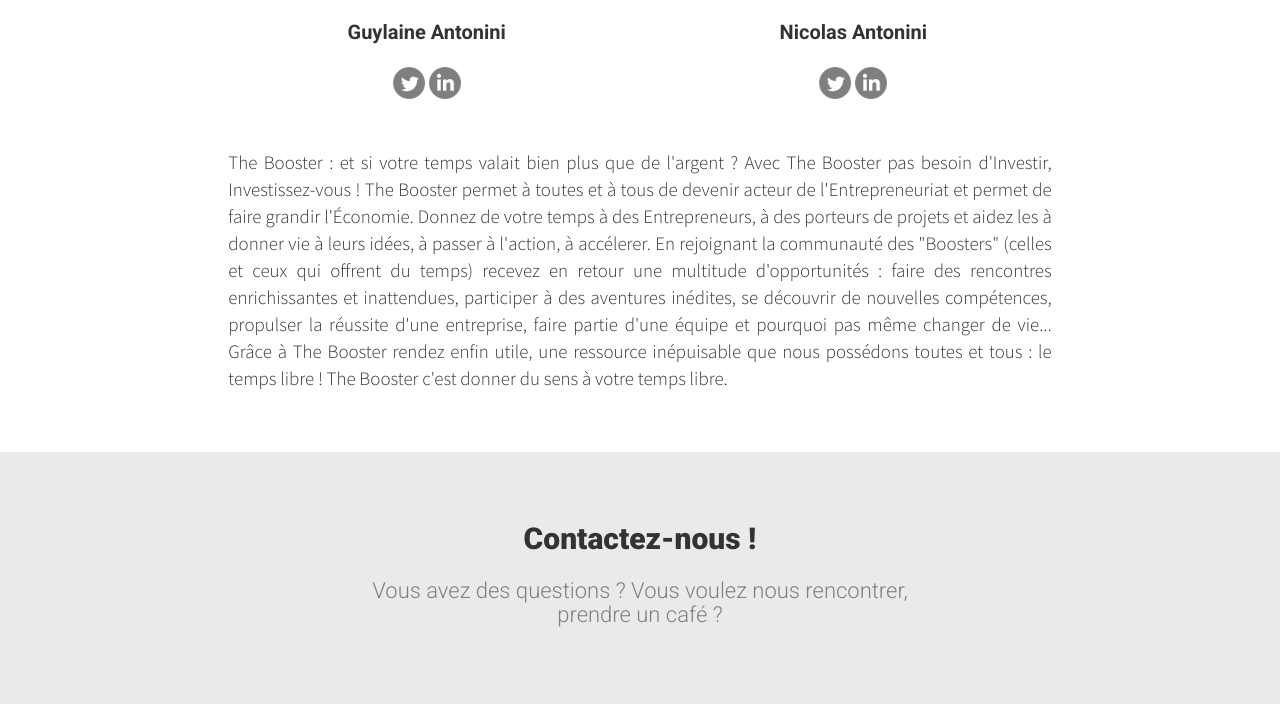
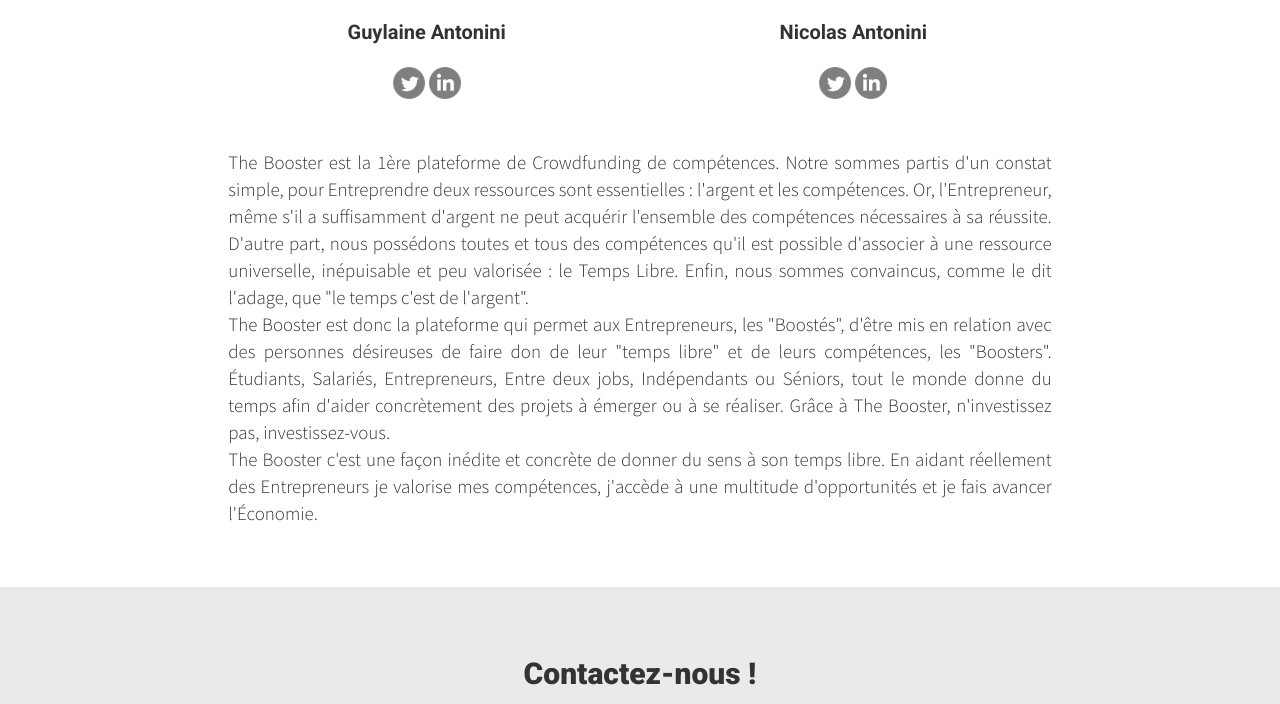
Before and after one commit to Fradou/lyon_0916_jedonne2heures, a Symfony app: the page made by app/Resources/views/front/quisommesnous.html.twig in a window 1280 px wide. Shown: the part 409-1113 px from the top of the page. Run offline with Twig, Linux system fonts and the light colour scheme; the template is opened without the code that fills it, so the values that code supplies are empty; form fields are guessed from the names that the template uses; some libraries are stand-ins or nearby versions.

Commit message:
changed new txt

```diff
--- a/app/Resources/views/front/homepage.html.twig
+++ b/app/Resources/views/front/homepage.html.twig
@@ -1,8 +1,8 @@
 {% extends "base.html.twig" %}
 
-{%  block title %}The Booster, le 1er site de crowdtiming{% endblock %}
+{%  block title %}The Booster, le 1er site de Crowdfunding de compétences au service des Entrepreneurs arrive !{% endblock %}
 
-{% block pageDescription %}The Booster est le 1er site de CrowdTiming qui met en relation les Boostés, des entrepreneurs désireux de concrétiser leurs idées et projets, avec les Boosters, ces personnes désireuses d'offrir une partie de leur temps libre pour faire bouger l'économie.{% endblock %}
+{% block pageDescription %}The Booster est le 1er site de Crowdfunding de compétences ! The Booster permet à des Entrepreneurs de rencontrer des personnes désireuses d'offrir une partie de leur temps libre et leurs compétences pour faire aboutir ensemble des idées et des projets.{% endblock %}
 
 {% block stylesheets %}
     <!-- Fichier CSS custom -->
@@ -78,7 +78,7 @@
             <div class=" home_carousel_logo-over">
                 <img class="home_carousel_img-logo" src="{{ asset('img/clock-tb-white-border.png') }}" alt="Logo The Booster" >
             </div>
-            <h1 class="home_carousel_slogan">The Booster<br/>le 1er site de CrowdTiming pour aider l'Entrepreuneriat arrive !</h1>
+            <h1 class="home_carousel_slogan">The Booster, le 1er site de Crowdfunding de compétences <br/> au service des Entrepreneurs arrive !</h1>
             <h3 class="home_carousel_inscription">Inscrivez-vous dès aujourd'hui</h3>
 
         </div>
--- a/app/Resources/views/front/quisommesnous.html.twig
+++ b/app/Resources/views/front/quisommesnous.html.twig
@@ -40,7 +40,15 @@
         <div class="row who_bltxt" id="who_bltxt_ext">
             <div class=" who_bltxt col-xs-offset-1 col-xs-10 col-sm-offset-2 col-sm-8 col-md-offset-2 col-md-8" id="who_bltxt_int">
                 <p>
-                    The Booster : et si votre temps valait bien plus que de l'argent ? Avec The Booster pas besoin d'Investir, Investissez-vous ! The Booster permet à toutes et à tous de devenir acteur de l'Entrepreneuriat et permet de faire grandir l'Économie. Donnez de votre temps à des Entrepreneurs, à des porteurs de projets et aidez les à donner vie à leurs idées, à passer à l'action, à accélerer. En rejoignant la communauté des "Boosters" (celles et ceux qui offrent du temps) recevez en retour une multitude d'opportunités : faire des rencontres enrichissantes et inattendues, participer à des aventures inédites, se découvrir de nouvelles compétences, propulser la réussite d'une entreprise, faire partie d'une équipe et pourquoi pas même changer de vie... Grâce à The Booster rendez enfin utile, une ressource inépuisable que nous possédons toutes et tous : le temps libre ! The Booster c'est donner du sens à votre temps libre.
+                    The Booster est la 1ère plateforme de Crowdfunding de compétences.
+                    Notre sommes partis d'un constat simple, pour Entreprendre deux ressources sont essentielles : l'argent et les compétences.
+                    Or, l'Entrepreneur, même s'il a suffisamment d'argent ne peut acquérir l'ensemble des compétences nécessaires à sa réussite.
+                    D'autre part, nous possédons toutes et tous des compétences qu'il est possible d'associer à une ressource universelle, inépuisable et peu valorisée : le Temps Libre.
+                    Enfin, nous sommes convaincus, comme le dit l'adage, que "le temps c'est de l'argent".<br/>
+                    The Booster est donc la plateforme qui permet aux Entrepreneurs, les "Boostés", d'être mis en relation avec des personnes désireuses de faire don de leur "temps libre" et de leurs compétences, les "Boosters".
+                    Étudiants, Salariés, Entrepreneurs, Entre deux jobs, Indépendants ou Séniors, tout le monde donne du temps afin d'aider concrètement des projets à émerger ou à se réaliser.
+                    Grâce à The Booster, n'investissez pas, investissez-vous.<br/>
+                    The Booster c'est une façon inédite et concrète de donner du sens à son temps libre. En aidant réellement des Entrepreneurs je valorise mes compétences, j'accède à une multitude d'opportunités et je fais avancer l'Économie.
                 </p>
             </div>
         </div>
```
